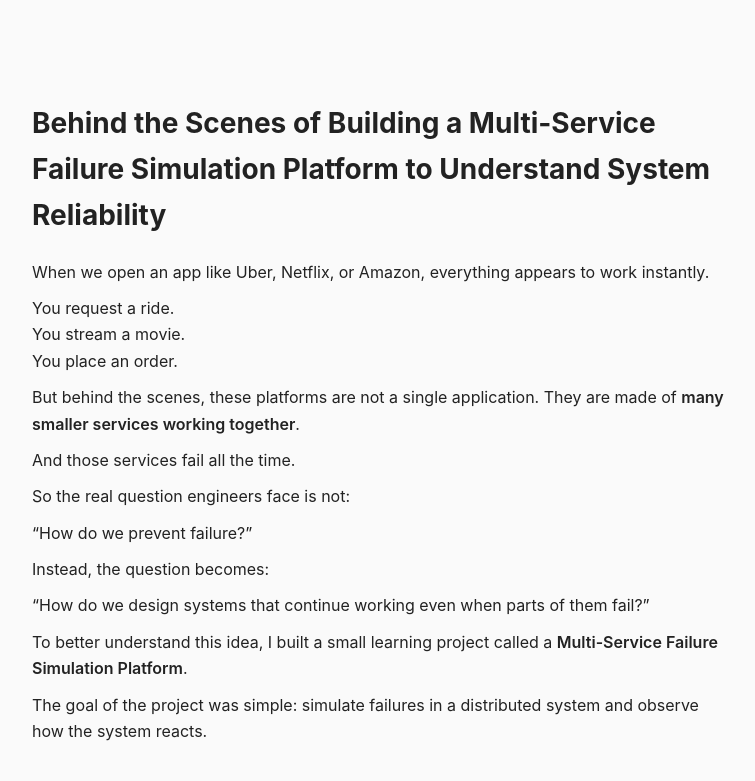
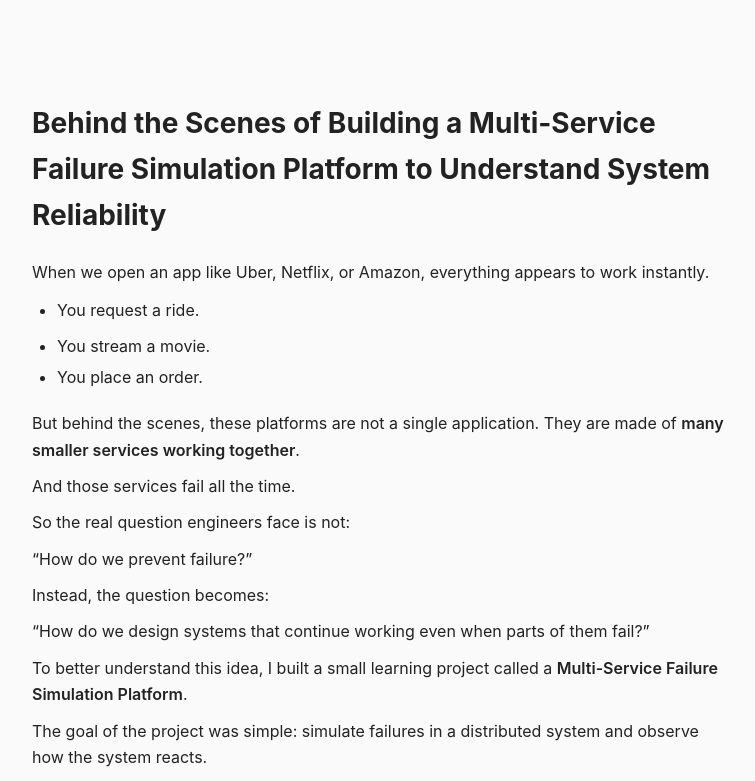
Before and after one commit to alfadio1/multi-service-Failure-Simulation-Platform, a plain HTML site: page index.html in a window 1280 px wide. Shown: the top 781 px of the page, without its empty margins (258-1013 px from the left). Drawn offline with Linux system fonts and the light colour scheme.

Commit message:
Refactor HTML list structure for clarity

```diff
--- a/index.html
+++ b/index.html
@@ -46,10 +46,11 @@ strong{
 <h1>Behind the Scenes of Building a Multi-Service Failure Simulation Platform to Understand System Reliability</h1>
 
 <p>When we open an app like Uber, Netflix, or Amazon, everything appears to work instantly.</p>
-
-<p>You request a ride.<br>
-You stream a movie.<br>
-You place an order.</p>
+<ul>
+<li><p>You request a ride.<br></li>
+<li>You stream a movie.<br></li>
+<li>You place an order.</p></li>
+</ul>
 
 <p>But behind the scenes, these platforms are not a single application. They are made of <strong>many smaller services working together</strong>.</p>
 
@@ -171,7 +172,7 @@ If failures continue, the system temporarily stops calling the failing service t
 <p>0% failure<br>
 Everything works normally.</p>
 
-<p><li>30% failure</li><br>
+<p><ul><li>30% failure</li></ul><br>
 Some requests fail while others succeed.</p>
 
 <p>100% failure<br>
```
